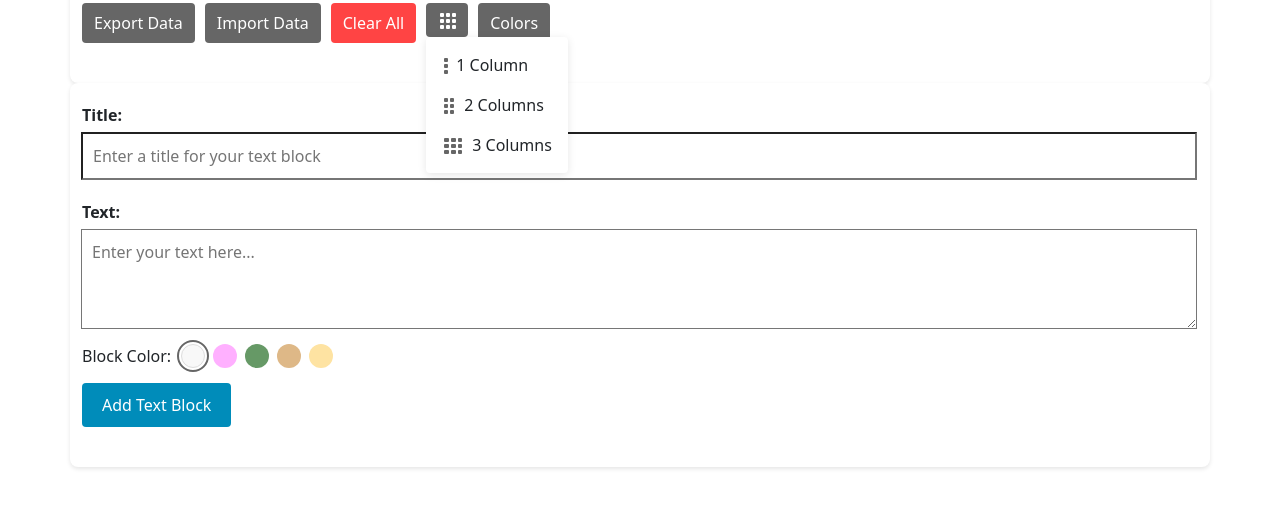
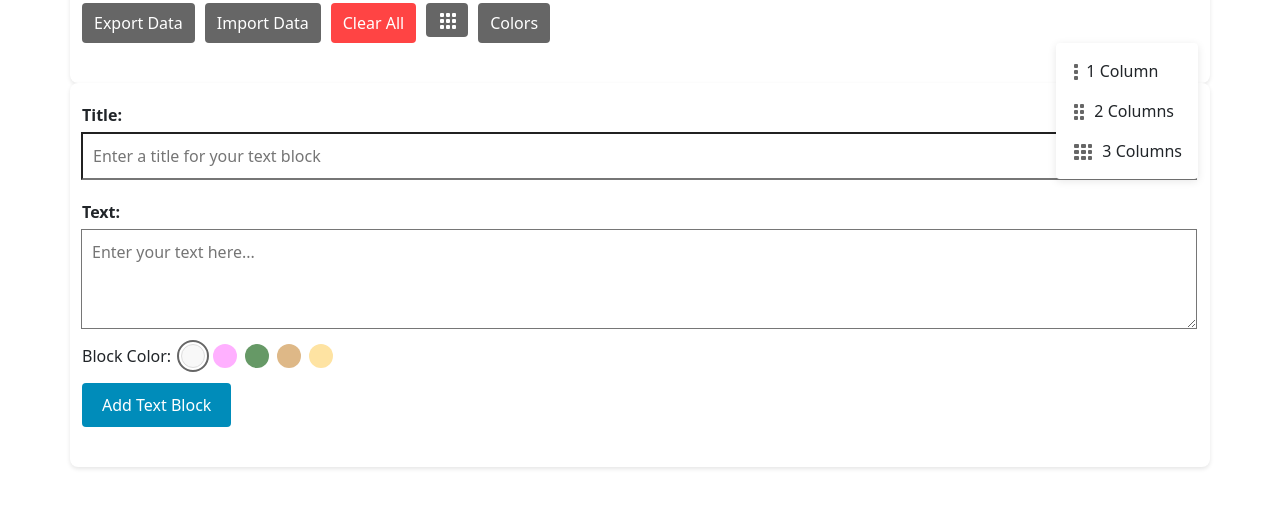
Before and after one commit to ajklicker0420/textblocks, a plain HTML site: page index.html in a window 1280 px wide. Both pictures are taken after a click on the button 447 px from the left and 113 px from the top of the page. Shown: the part 93-600 px from the top of the page. Drawn offline with nearby package versions, Linux system fonts and the light colour scheme.

Commit message:
Update blocksstyle.css
Right align layout-dropdown

```diff
--- a/blocksstyle.css
+++ b/blocksstyle.css
@@ -196,6 +196,8 @@ background-color: #555;
 .layout-dropdown {
 display: none;
 position: absolute;
+top: 100%;
+right: 0;  /* Aligns right edge with button */
 background-color: white;
 box-shadow: 0 2px 8px rgba(0,0,0,0.1);
 border-radius: 4px;
```
